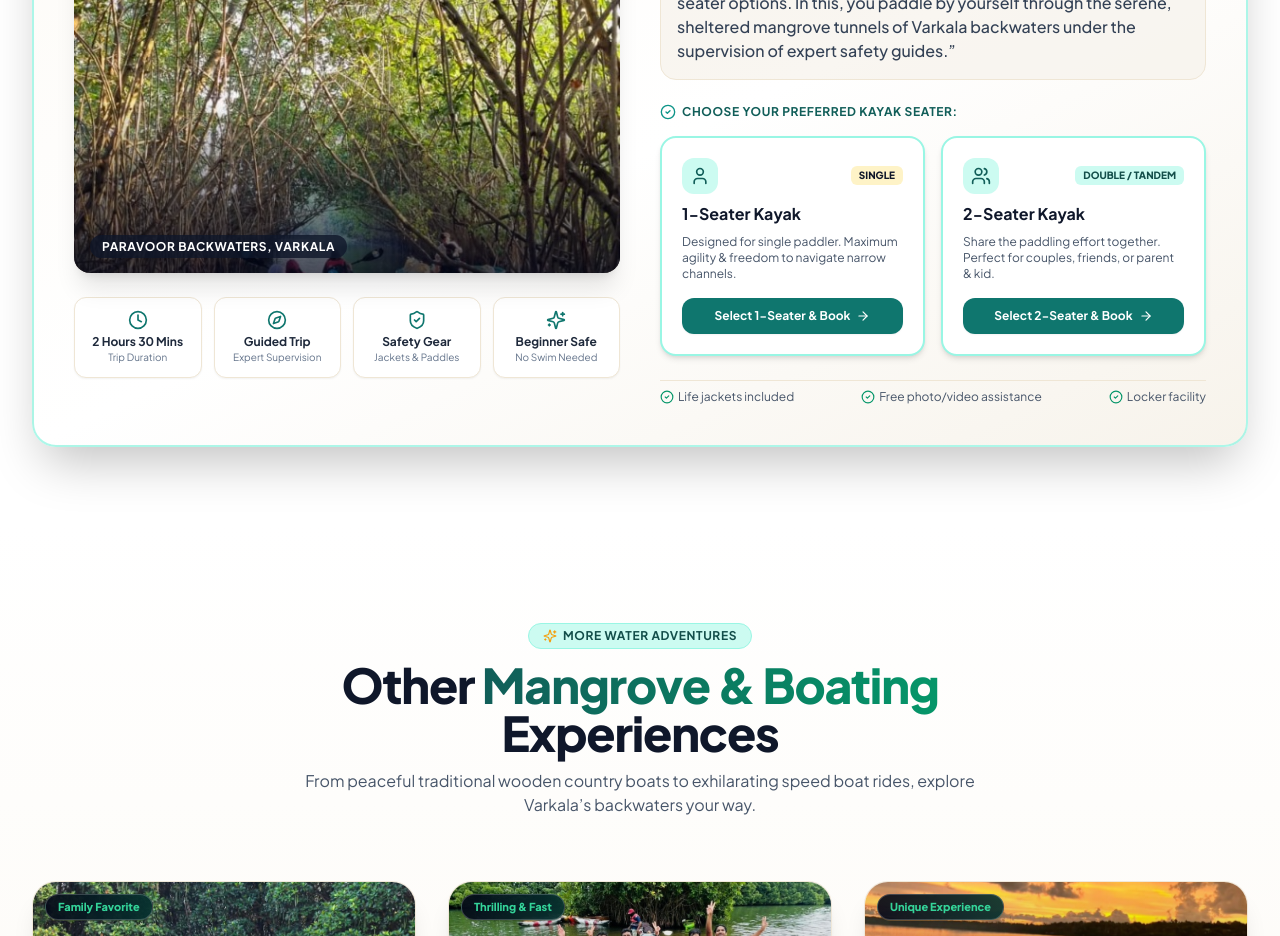
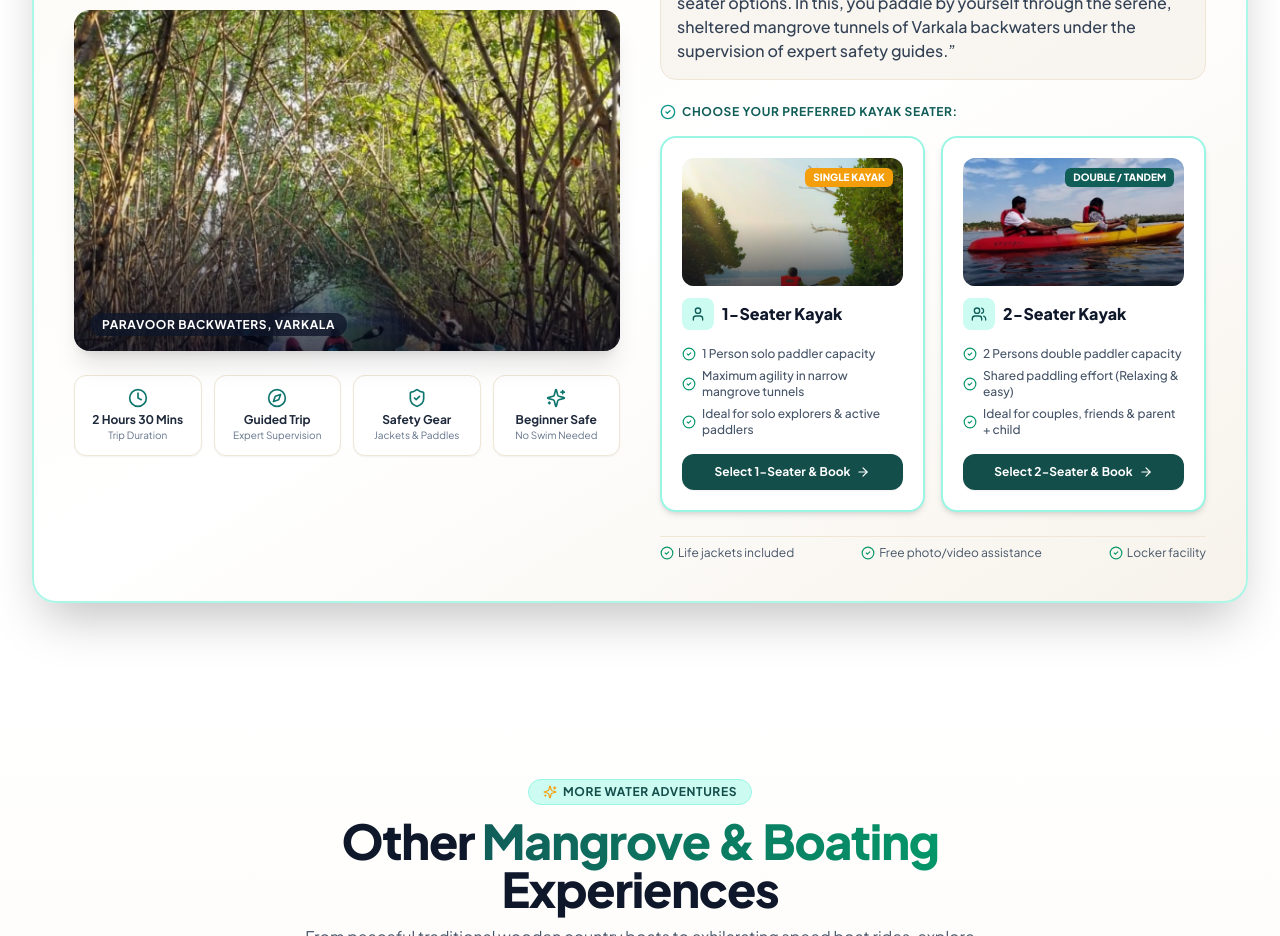
Before and after one commit to IsacSmile/nomadoo-varkala, a React (Vite) app: page / in a window 1280 px wide. Shown: the part 1060-1996 px from the top of the page. Built offline with nearby package versions, Linux system fonts and the light colour scheme; the HTML template or start-up script is replaced by a standard one.

Commit message:
Add photo banners and bullet details to 1-Seater and 2-Seater Kayak selection cards

```diff
--- a/src/components/KayakingHighlightCard.tsx
+++ b/src/components/KayakingHighlightCard.tsx
@@ -98,24 +98,48 @@ export const KayakingHighlightCard: React.FC<KayakingHighlightCardProps> = ({ on
                 <div className="grid grid-cols-1 sm:grid-cols-2 gap-4">
 
                   {/* 1-Seater Kayak Card */}
-                  <div className="bg-white p-5 rounded-2xl border-2 border-mangrove-200 hover:border-mangrove-600 shadow-md hover:shadow-xl transition-all flex flex-col justify-between group">
-                    <div className="space-y-2">
-                      <div className="flex items-center justify-between">
-                        <div className="w-9 h-9 rounded-xl bg-mangrove-100 text-mangrove-800 flex items-center justify-center font-bold">
-                          <User className="w-5 h-5" />
-                        </div>
-                        <span className="text-[10px] font-extrabold uppercase bg-sunset-100 text-sunset-800 px-2 py-0.5 rounded-md">
-                          Single
+                  <div className="bg-white p-4 sm:p-5 rounded-2xl border-2 border-mangrove-200 hover:border-mangrove-600 shadow-md hover:shadow-xl transition-all flex flex-col justify-between group overflow-hidden">
+                    <div className="space-y-3">
+                      {/* Photo Banner */}
+                      <div className="relative h-28 sm:h-32 rounded-xl overflow-hidden shadow-inner">
+                        <img
+                          src="/images/solo_green_kayak_mangrove.jpg"
+                          alt="1-Seater Solo Kayak Varkala"
+                          className="w-full h-full object-cover group-hover:scale-105 transition-transform duration-500"
+                        />
+                        <div className="absolute inset-0 bg-gradient-to-t from-slate-950/60 via-transparent to-transparent" />
+                        <span className="absolute top-2.5 right-2.5 text-[10px] font-extrabold uppercase bg-sunset-500 text-white px-2 py-0.5 rounded-md shadow-sm">
+                          Single Kayak
                         </span>
                       </div>
-                      <h4 className="text-base font-bold text-slate-900">1-Seater Kayak</h4>
-                      <p className="text-xs text-slate-600">
-                        Designed for single paddler. Maximum agility & freedom to navigate narrow channels.
-                      </p>
+
+                      <div className="flex items-center gap-2">
+                        <div className="w-8 h-8 rounded-lg bg-mangrove-100 text-mangrove-800 flex items-center justify-center font-bold shrink-0">
+                          <User className="w-4 h-4" />
+                        </div>
+                        <h4 className="text-base font-extrabold text-slate-900">1-Seater Kayak</h4>
+                      </div>
+
+                      {/* Bullet Details */}
+                      <ul className="space-y-1.5 text-xs text-slate-600 font-medium pt-1">
+                        <li className="flex items-center gap-1.5">
+                          <CheckCircle2 className="w-3.5 h-3.5 text-emerald-600 shrink-0" />
+                          <span>1 Person solo paddler capacity</span>
+                        </li>
+                        <li className="flex items-center gap-1.5">
+                          <CheckCircle2 className="w-3.5 h-3.5 text-emerald-600 shrink-0" />
+                          <span>Maximum agility in narrow mangrove tunnels</span>
+                        </li>
+                        <li className="flex items-center gap-1.5">
+                          <CheckCircle2 className="w-3.5 h-3.5 text-emerald-600 shrink-0" />
+                          <span>Ideal for solo explorers & active paddlers</span>
+                        </li>
+                      </ul>
                     </div>
+
                     <button
                       onClick={() => onSelectOption('kayak-1seater')}
-                      className="mt-4 w-full bg-mangrove-700 hover:bg-mangrove-800 text-white text-xs font-bold py-2.5 px-4 rounded-xl flex items-center justify-center gap-1.5 transition-colors shadow-sm"
+                      className="mt-4 w-full bg-mangrove-900 hover:bg-mangrove-950 text-white text-xs font-bold py-2.5 px-4 rounded-xl flex items-center justify-center gap-1.5 transition-colors shadow-sm"
                     >
                       <span>Select 1-Seater & Book</span>
                       <ArrowRight className="w-3.5 h-3.5 group-hover:translate-x-1 transition-transform" />
@@ -123,24 +147,48 @@ export const KayakingHighlightCard: React.FC<KayakingHighlightCardProps> = ({ on
                   </div>
 
                   {/* 2-Seater Kayak Card */}
-                  <div className="bg-white p-5 rounded-2xl border-2 border-mangrove-200 hover:border-mangrove-600 shadow-md hover:shadow-xl transition-all flex flex-col justify-between group">
-                    <div className="space-y-2">
-                      <div className="flex items-center justify-between">
-                        <div className="w-9 h-9 rounded-xl bg-mangrove-100 text-mangrove-800 flex items-center justify-center font-bold">
-                          <Users className="w-5 h-5" />
-                        </div>
-                        <span className="text-[10px] font-extrabold uppercase bg-mangrove-100 text-mangrove-900 px-2 py-0.5 rounded-md">
+                  <div className="bg-white p-4 sm:p-5 rounded-2xl border-2 border-mangrove-200 hover:border-mangrove-600 shadow-md hover:shadow-xl transition-all flex flex-col justify-between group overflow-hidden">
+                    <div className="space-y-3">
+                      {/* Photo Banner */}
+                      <div className="relative h-28 sm:h-32 rounded-xl overflow-hidden shadow-inner">
+                        <img
+                          src="/images/tandem_kayak_blue_sky.jpg"
+                          alt="2-Seater Tandem Kayak Varkala"
+                          className="w-full h-full object-cover group-hover:scale-105 transition-transform duration-500"
+                        />
+                        <div className="absolute inset-0 bg-gradient-to-t from-slate-950/60 via-transparent to-transparent" />
+                        <span className="absolute top-2.5 right-2.5 text-[10px] font-extrabold uppercase bg-mangrove-800 text-white px-2 py-0.5 rounded-md shadow-sm">
                           Double / Tandem
                         </span>
                       </div>
-                      <h4 className="text-base font-bold text-slate-900">2-Seater Kayak</h4>
-                      <p className="text-xs text-slate-600">
-                        Share the paddling effort together. Perfect for couples, friends, or parent & kid.
-                      </p>
+
+                      <div className="flex items-center gap-2">
+                        <div className="w-8 h-8 rounded-lg bg-mangrove-100 text-mangrove-800 flex items-center justify-center font-bold shrink-0">
+                          <Users className="w-4 h-4" />
+                        </div>
+                        <h4 className="text-base font-extrabold text-slate-900">2-Seater Kayak</h4>
+                      </div>
+
+                      {/* Bullet Details */}
+                      <ul className="space-y-1.5 text-xs text-slate-600 font-medium pt-1">
+                        <li className="flex items-center gap-1.5">
+                          <CheckCircle2 className="w-3.5 h-3.5 text-emerald-600 shrink-0" />
+                          <span>2 Persons double paddler capacity</span>
+                        </li>
+                        <li className="flex items-center gap-1.5">
+                          <CheckCircle2 className="w-3.5 h-3.5 text-emerald-600 shrink-0" />
+                          <span>Shared paddling effort (Relaxing & easy)</span>
+                        </li>
+                        <li className="flex items-center gap-1.5">
+                          <CheckCircle2 className="w-3.5 h-3.5 text-emerald-600 shrink-0" />
+                          <span>Ideal for couples, friends & parent + child</span>
+                        </li>
+                      </ul>
                     </div>
+
                     <button
                       onClick={() => onSelectOption('kayak-2seater')}
-                      className="mt-4 w-full bg-mangrove-700 hover:bg-mangrove-800 text-white text-xs font-bold py-2.5 px-4 rounded-xl flex items-center justify-center gap-1.5 transition-colors shadow-sm"
+                      className="mt-4 w-full bg-mangrove-900 hover:bg-mangrove-950 text-white text-xs font-bold py-2.5 px-4 rounded-xl flex items-center justify-center gap-1.5 transition-colors shadow-sm"
                     >
                       <span>Select 2-Seater & Book</span>
                       <ArrowRight className="w-3.5 h-3.5 group-hover:translate-x-1 transition-transform" />
```
Also changed, not shown: 1 other file (tests, documents, lock files or other folders).
